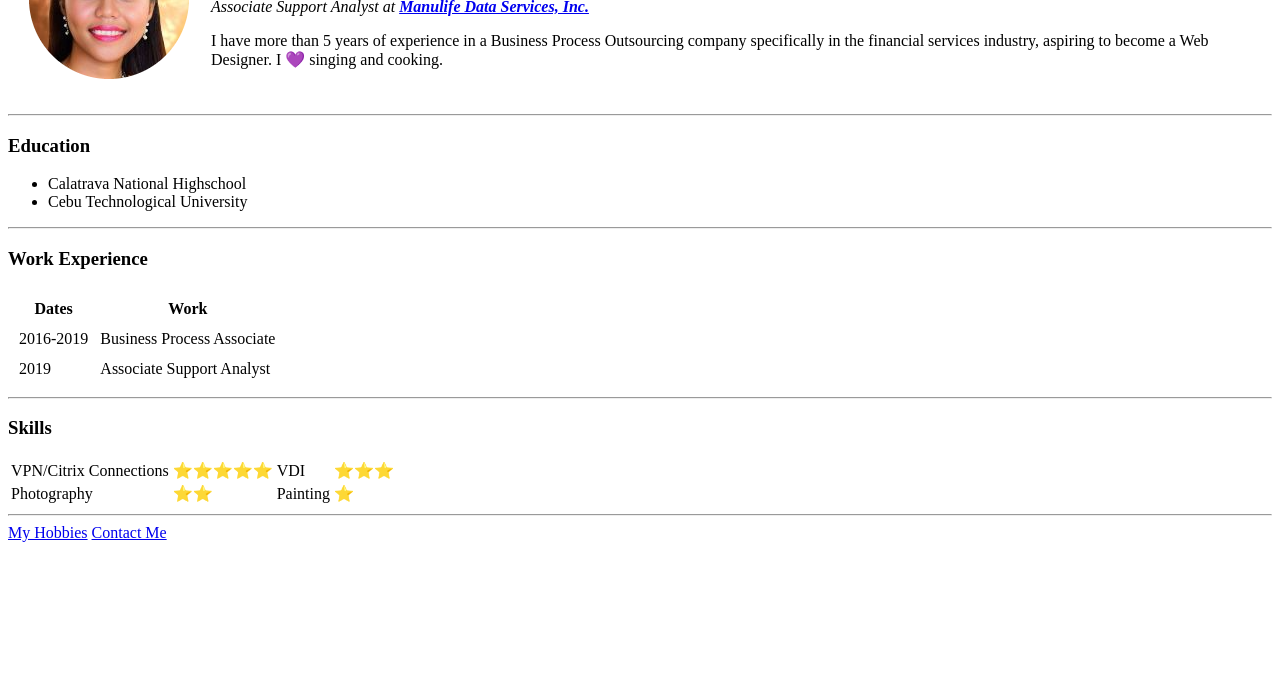
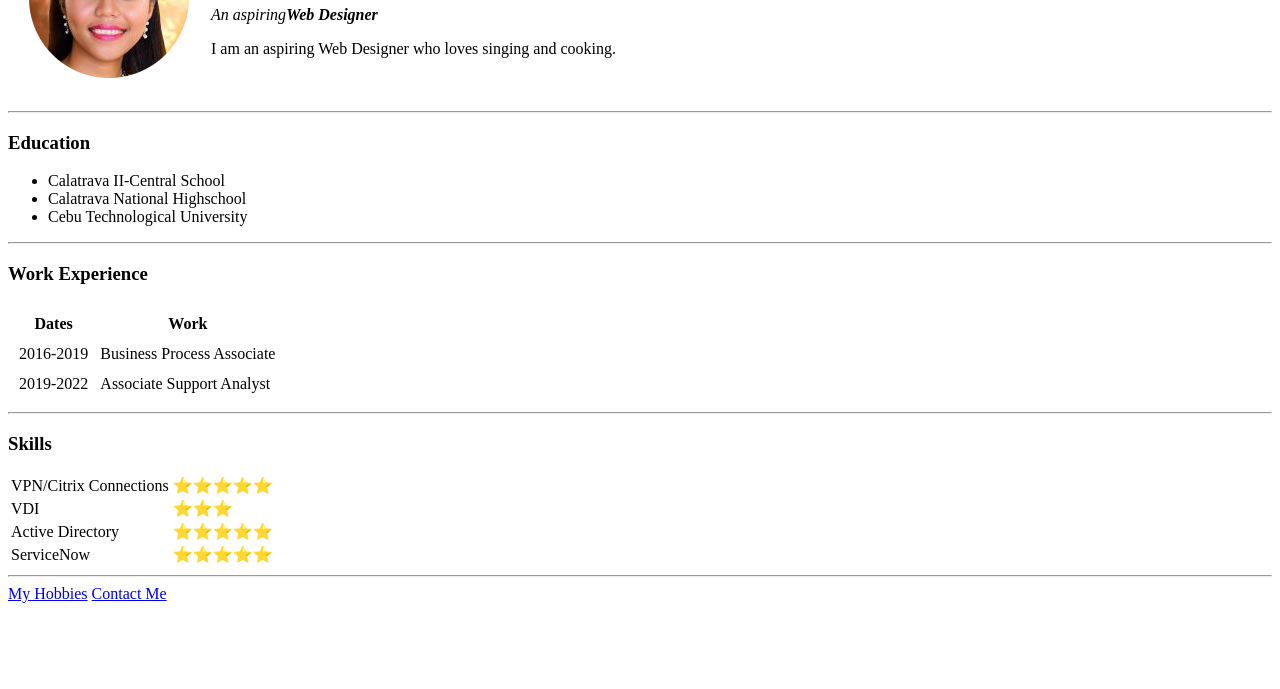
Before and after one commit to mjbitoon/cv, a plain HTML site: page index.html in a window 1280 px wide. Shown: the part 111-800 px from the top of the page. Drawn offline with Linux system fonts and the light colour scheme.

Commit message:
Update index.html

```diff
--- a/index.html
+++ b/index.html
@@ -9,13 +9,14 @@
     <tr>
       <td><img src="images/mjpic.png" alt="mary joy profile picture"</td>
       <td><h1>Mary Joy Bitoon</h1>
-      <p><em>Associate Support Analyst at <strong><a href="https://www.manulife.com.ph/">Manulife Data Services, Inc.</a></em></strong></p>
-      <p>I have more than 5 years of experience in a Business Process Outsourcing company specifically in the financial services industry, aspiring to become a Web Designer. I 💜 singing and cooking.</p></td>
+      <p><em>An aspiring<strong>Web Designer</em></strong></p>
+      <p>I am an aspiring Web Designer who loves singing and cooking.</p></td>
     </tr>
   </table>
     <hr>
     <h3>Education</h3>
     <ul>
+      <li>Calatrava II-Central School</li>
       <li>Calatrava National Highschool</li>
       <li>Cebu Technological University</li>
     </ul>
@@ -31,7 +32,7 @@
         <td>Business Process Associate</td>
         </tr>
         <tr>
-          <td>2019</td>
+          <td>2019-2022</td>
           <td>Associate Support Analyst</td>
       </tr>
     </table>
@@ -41,14 +42,18 @@
       <tr>
         <td>VPN/Citrix Connections</td>
         <td>⭐⭐⭐⭐⭐</td>
+      </tr>
+      <tr>
         <td>VDI</td>
         <td>⭐⭐⭐</td>
       </tr>
       <tr>
-        <td>Photography</td>
-        <td>⭐⭐</td>
-        <td>Painting</td>
-        <td>⭐</td>
+        <td>Active Directory</td>
+        <td>⭐⭐⭐⭐⭐</td>
+      </tr>
+      <tr>
+        <td>ServiceNow</td>
+        <td>⭐⭐⭐⭐⭐</td>
       </tr>
     </table>
     <hr>
```
